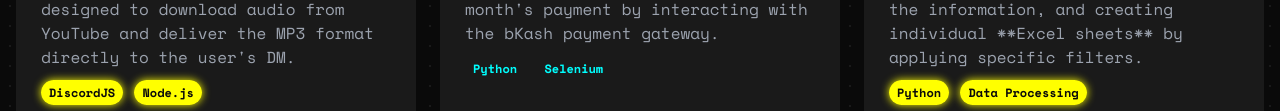
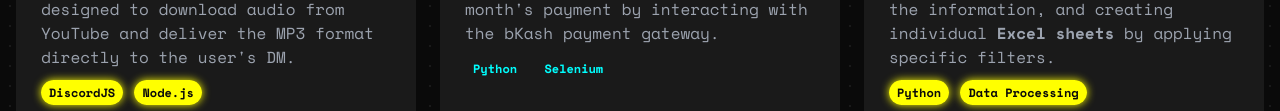
Before and after one commit to MahirDaiyanSafwaan3399/Portfolio, a plain HTML site: page index.html in a window 1280 px wide. Shown: the part 2444-2555 px from the top of the page. Drawn offline with nearby package versions, Linux system fonts and the light colour scheme.

Commit message:
fixed the bold tag

```diff
--- a/index.html
+++ b/index.html
@@ -435,7 +435,7 @@
                     <h4 class="text-xl font-bold mb-2 text-neon-yellow">Section Distribution System</h4>
                     <p class="text-sm text-gray-500 mb-3">Data Processing/Automation</p>
                     <p class="text-gray-400">
-                        Automated section distribution by reading data from a <b>PDF</b>, processing the information, and creating individual **Excel sheets** by applying specific filters.
+                        Automated section distribution by reading data from a <b>PDF</b>, processing the information, and creating individual <b>Excel sheets</b> by applying specific filters.
                     </p>
                     <div class="mt-4 text-xs font-semibold">
                         <span class="px-2 py-1 bg-neon-yellow text-dark-bg rounded-full mr-1">Python</span>
```
